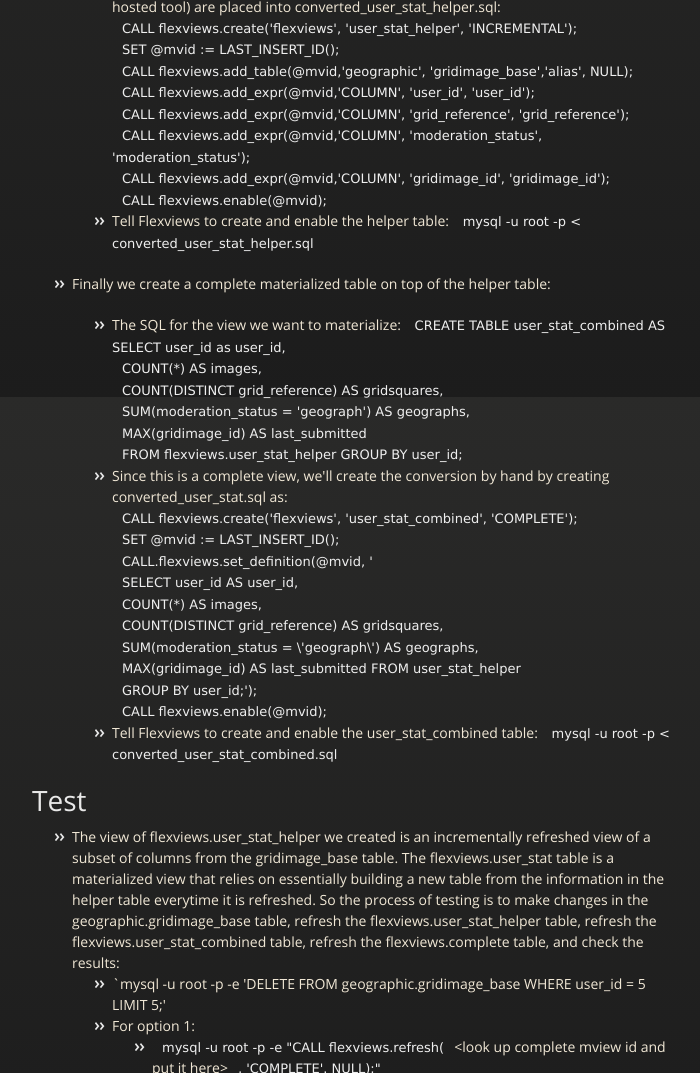
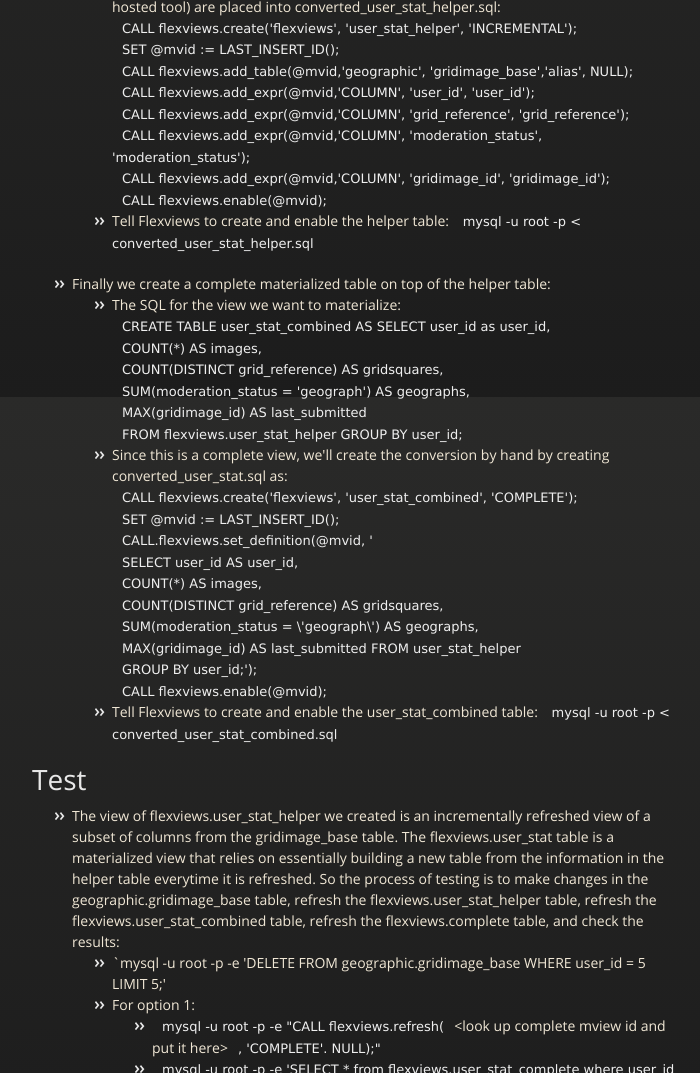
Before and after one commit to pickettd/evaluating-flexviews, a plain HTML site: page index.html in a window 1280 px wide. Shown: the part 3603-4676 px from the top of the page, without its empty margins (283-983 px from the left). Drawn offline with nearby package versions, Linux system fonts and the light colour scheme.

Commit message:
Fixing a couple random new lines.

```diff
--- a/index.html
+++ b/index.html
@@ -251,11 +251,9 @@
 <li><p>Tell Flexviews to create and enable the helper table: <code>mysql -u root -p &lt; converted_user_stat_helper.sql</code></p></li>
 </ul>
 </li>
-<li>
-<p>Finally we create a complete materialized table on top of the helper table:</p>
-
+<li>Finally we create a complete materialized table on top of the helper table:
 <ul>
-<li>The SQL for the view we want to materialize:
+<li>The SQL for the view we want to materialize: <br>
 <code>CREATE TABLE user_stat_combined AS SELECT user_id as user_id, </code><br>
 <code>COUNT(*) AS images, </code><br>
 <code>COUNT(DISTINCT grid_reference) AS gridsquares, </code><br>
```
